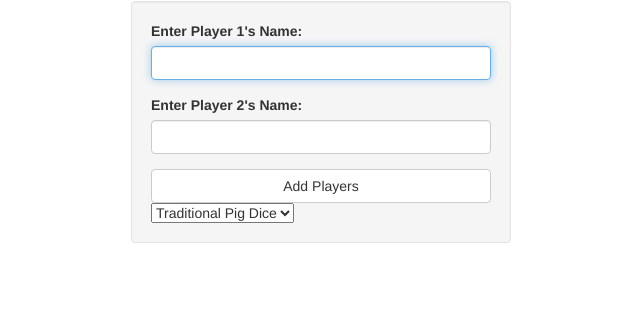
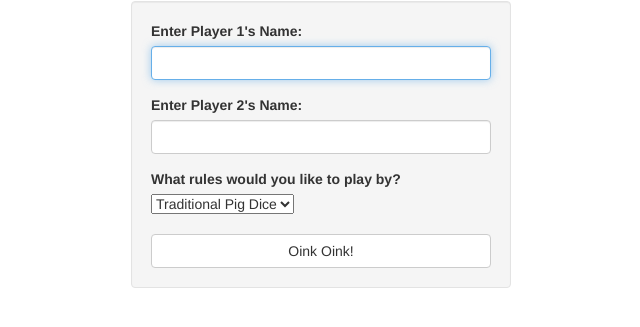
Before and after one commit to wrenchgeek/pig-dice-mkII, a plain HTML site: page index.html in a window 1280 px wide. Shown: the part 169-496 px from the top of the page, without its empty margins (319-959 px from the left). Drawn offline with nearby package versions, Linux system fonts and the light colour scheme.

Commit message:
moved around elements on player input page

```diff
--- a/index.html
+++ b/index.html
@@ -26,12 +26,13 @@
                 <label for="player-2-name">Enter Player 2's Name:</label>
                 <input class="form-control" id="player-2-name" type="text" required>
               </div>
-              <button type="submit" class="btn btn-default stretch">Add Players</button>
+              <label for="variation-select">What rules would you like to play by?</label><br>
               <select id="variation">
                 <option value="traditional">Traditional Pig Dice</option>
                 <option value="two-pig">Two-Dice Pig</option>
                 <option value="big-pig">Big Pig</option>
-              </select>
+              </select><br><br>
+              <button type="submit" class="btn btn-default stretch">Oink Oink!</button>
             </form>
           </div>
         </div>
```
